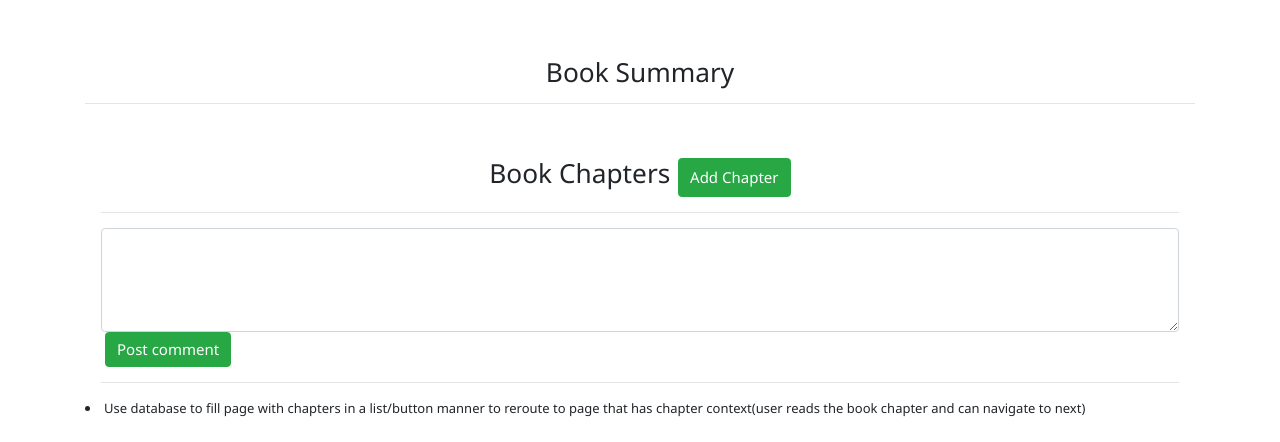
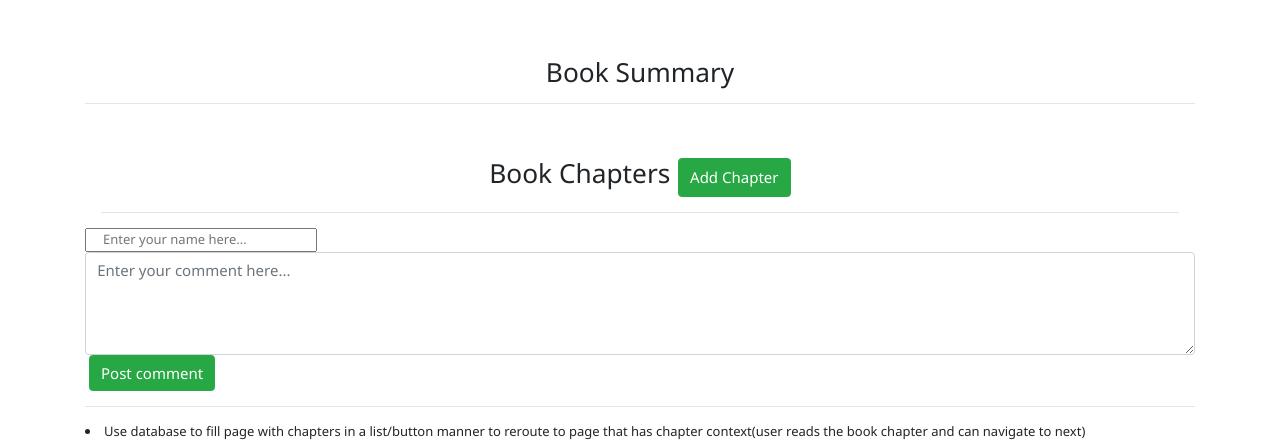
Before and after one commit to christypaul30/COMP313_Project_NOVEL-T, a Flask app: page /author-summary in a window 1280 px wide. Shown: the part 437-879 px from the top of the page. Before the commit the page ends 854 px from the top, so only its background shows below. Run offline with Flask 2, Linux system fonts and the light colour scheme; data that the repository does not hold is empty; some libraries are stand-ins or nearby versions.

Commit message:
Comment Section Code - Updated

```diff
--- a/website/static/index.js
+++ b/website/static/index.js
@@ -5,6 +5,11 @@ function displayModal(element){
     } else {
       element.style.display='block';
     }
+}
+
+// Comment Section - Christine Kweri
+function postComment(commenter,comment){
+    document.getElementById('comment-section').innerHTML += "Comment by <b>" +commenter+ "</b> <br> <i>" + comment + "</i> <br><br>";
 }
 
 function bookMark(bookId){
--- a/website/templates/simulator.html
+++ b/website/templates/simulator.html
@@ -104,14 +104,13 @@
     {% endfor %}
     </ul>
 </div>
-<div class="w3-container">
-    <textarea class="form-control" id="textAreaExample" rows="4" style="background: #fff;"></textarea>
-    <button class="btn btn-success mx-1" id="post" onclick="comment">Post comment</button>
-
-    <ul id="unordered">
-
-    </ul>
-
+<div id="comment-section">
+    <form>
+        <input id="commenter" class="w3-container" placeholder="Enter your name here...">
+        <textarea placeholder="Enter your comment here..." class="form-control" id="comment" rows="4" style="background: #fff;"></textarea>
+        <button class="btn btn-success mx-1" id="post"  type="button" value="Send Form" onclick="postComment(document.getElementById('commenter').value,document.getElementById('comment').value)">Post comment</button>
+        <p id="comment"> </p>
+    </form>
     <hr>
 </div>
 
```
